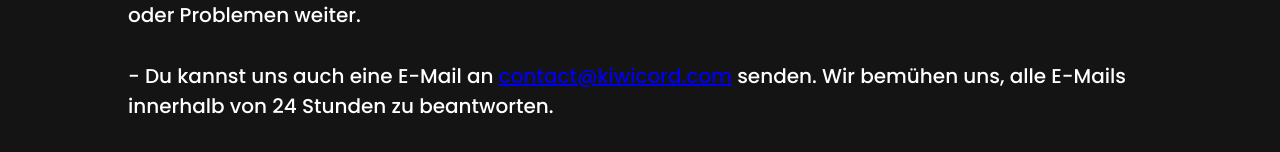
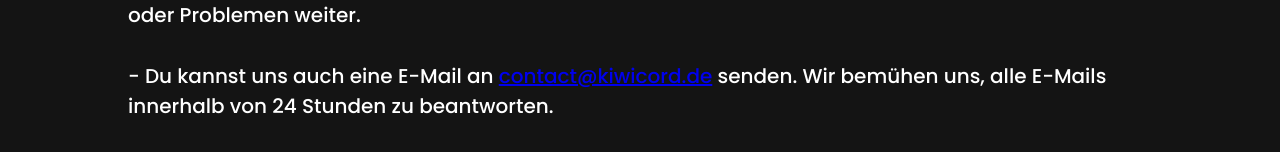
Before and after one commit to Kiwicord/react-dark-crepes, a React (Create React App) app: page /contact in a window 1280 px wide. Shown: the part 497-649 px from the top of the page. Built offline with nearby package versions, Linux system fonts and the light colour scheme.

Commit message:
Update Contact.js

```diff
--- a/src/Pages/Contact.js
+++ b/src/Pages/Contact.js
@@ -10,7 +10,7 @@ const Contact = () => {
                 - Besuche unser Discord-Server und sende uns eine Direktnachricht oder eine Nachricht im öffentlichen Chat. Unsere Teammitglieder und Community-Moderatoren helfen gerne bei Fragen oder Problemen weiter.
             </div>
             <div id="trese">
-                - Du kannst uns auch eine E-Mail an <a href='contact@kiwicord.com' target="_blank">contact@kiwicord.com</a> senden. Wir bemühen uns, alle E-Mails innerhalb von 24 Stunden zu beantworten.
+                - Du kannst uns auch eine E-Mail an <a href='contact@kiwicord.de' target="_blank">contact@kiwicord.de</a> senden. Wir bemühen uns, alle E-Mails innerhalb von 24 Stunden zu beantworten.
             </div>
             <div id="quatro">
                 - Wenn du uns auf anderen Social-Media-Plattformen folgen möchtest, findest du uns unter @kiwicord auf Twitter und Instagram. Dort posten wir regelmäßig Updates und Neuigkeiten zu Kiwicord und unseren Projekten.
```
